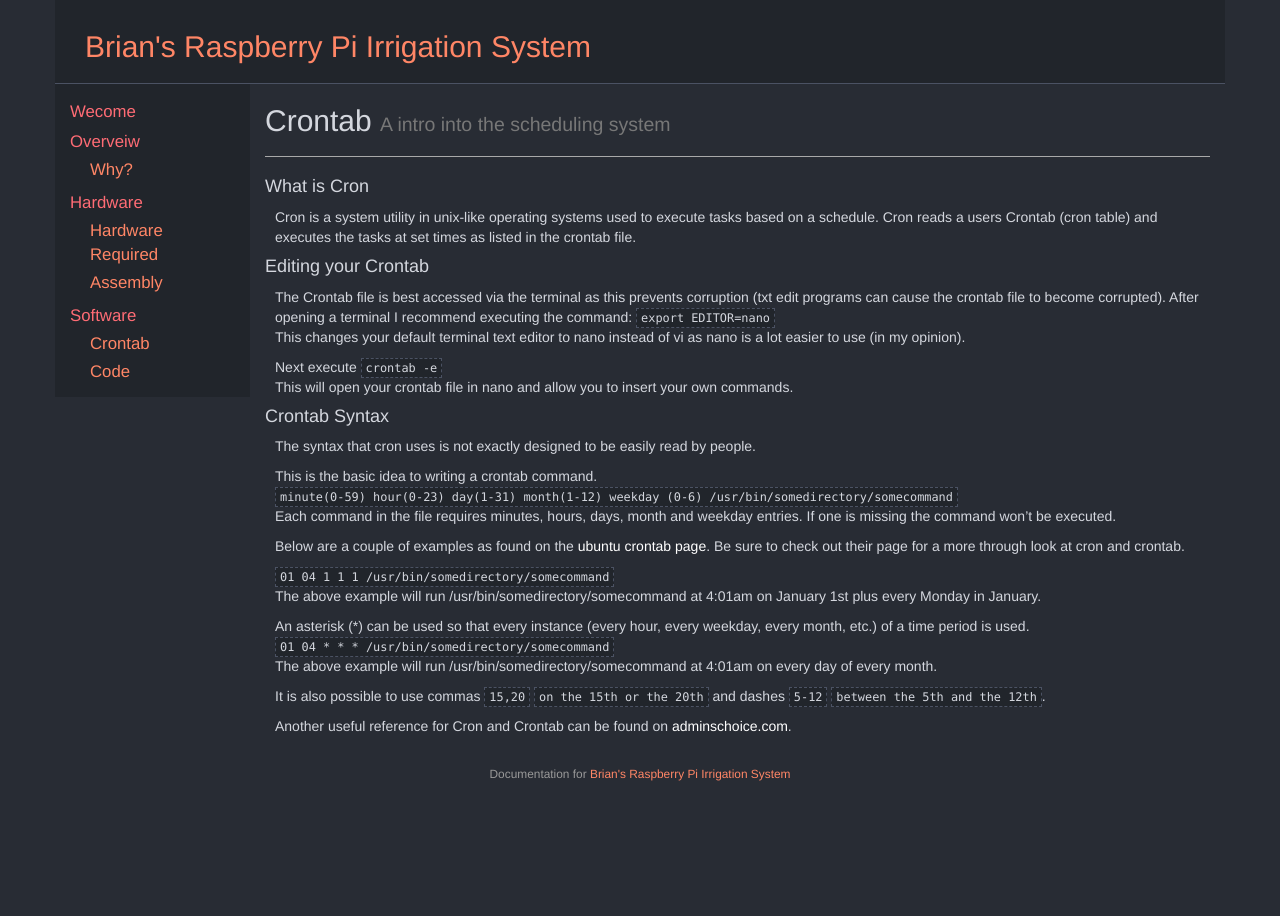
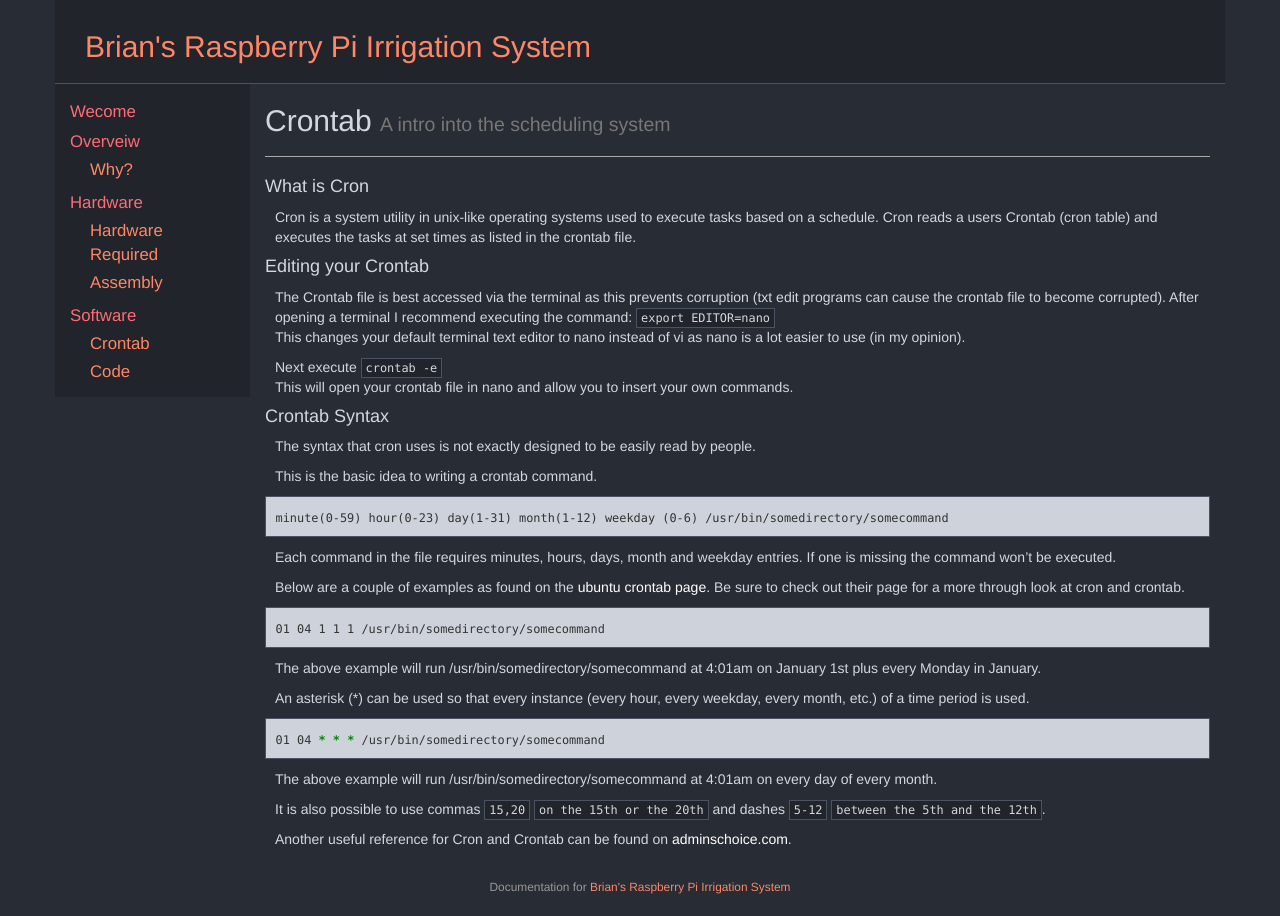
Before and after one commit to FabLabWgtn/BRPIIS, a Jekyll site: the page built from docs/_posts/2016-11-1-crontab.md, in a window 1280 px wide. Built offline with Jekyll 4.4.1, drawn with Linux system fonts in a browser that asks for light colours.

````diff
--- a/docs/_posts/2016-11-1-crontab.md
+++ b/docs/_posts/2016-11-1-crontab.md
@@ -24,16 +24,22 @@
 The syntax that cron uses is not exactly designed to be easily read by people.
 
 This is the basic idea to writing a crontab command.
-`minute(0-59) hour(0-23) day(1-31) month(1-12) weekday (0-6) /usr/bin/somedirectory/somecommand`
+```bash
+minute(0-59) hour(0-23) day(1-31) month(1-12) weekday (0-6) /usr/bin/somedirectory/somecommand
+```
 Each command in the file requires minutes, hours, days, month and weekday entries. If one is missing the command won't be executed.
 
 Below are a couple of examples as found on the [ubuntu crontab page](https://help.ubuntu.com/community/CronHowto). Be sure to check out their page for a more through look at cron and crontab.
 
-`01 04 1 1 1 /usr/bin/somedirectory/somecommand`
+```bash
+01 04 1 1 1 /usr/bin/somedirectory/somecommand
+```
 The above example will run /usr/bin/somedirectory/somecommand at 4:01am on January 1st plus every Monday in January.
 
 An asterisk (\*) can be used so that every instance (every hour, every weekday, every month, etc.) of a time period is used.
-`01 04 * * * /usr/bin/somedirectory/somecommand`
+```bash
+01 04 * * * /usr/bin/somedirectory/somecommand
+```
 The above example will run /usr/bin/somedirectory/somecommand at 4:01am on every day of every month.
 
 It is also possible to use commas `15,20`  `on the 15th or the 20th` and dashes `5-12`  `between the 5th and the 12th`.
--- a/docs/css/main.css
+++ b/docs/css/main.css
@@ -19,7 +19,7 @@
 }
 
 .highlight {
-    background-color: #f9f9f9;
+    background-color: #ced3db;
 }
 
 pre {
@@ -27,7 +27,7 @@
 }
 
 code.highlighter-rouge {
-  border-style: dashed;
+  border-style: solid;
   border-width: thin;
   border-color: #4b5263;
   border-radius: 0;
````
Also changed, not shown: docs/_posts/2016-11-30-why.md (+1 -1 lines), docs/index.md (+1 -1 lines), docs/images/Irrig board layout V3.0.jpg (added).
